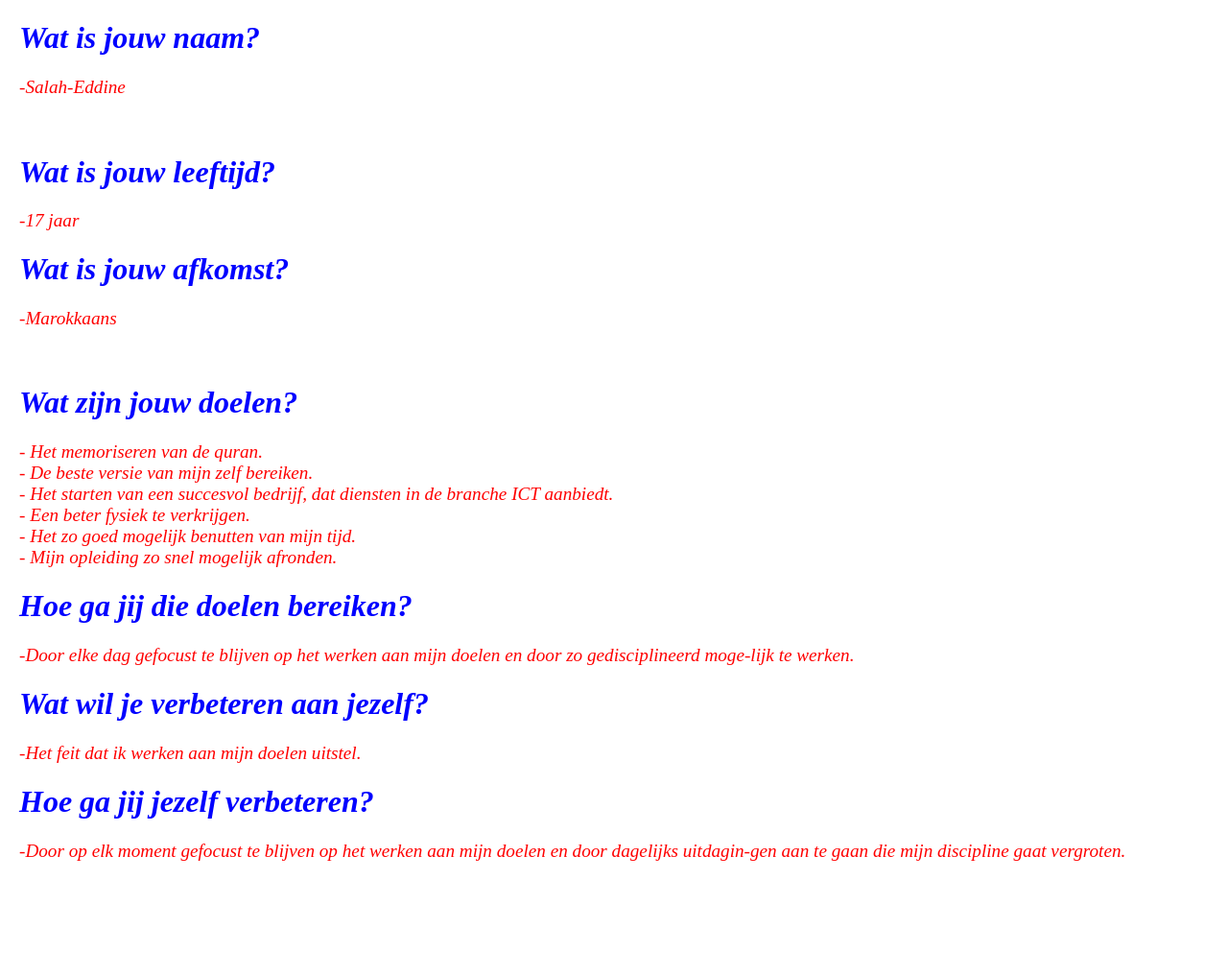
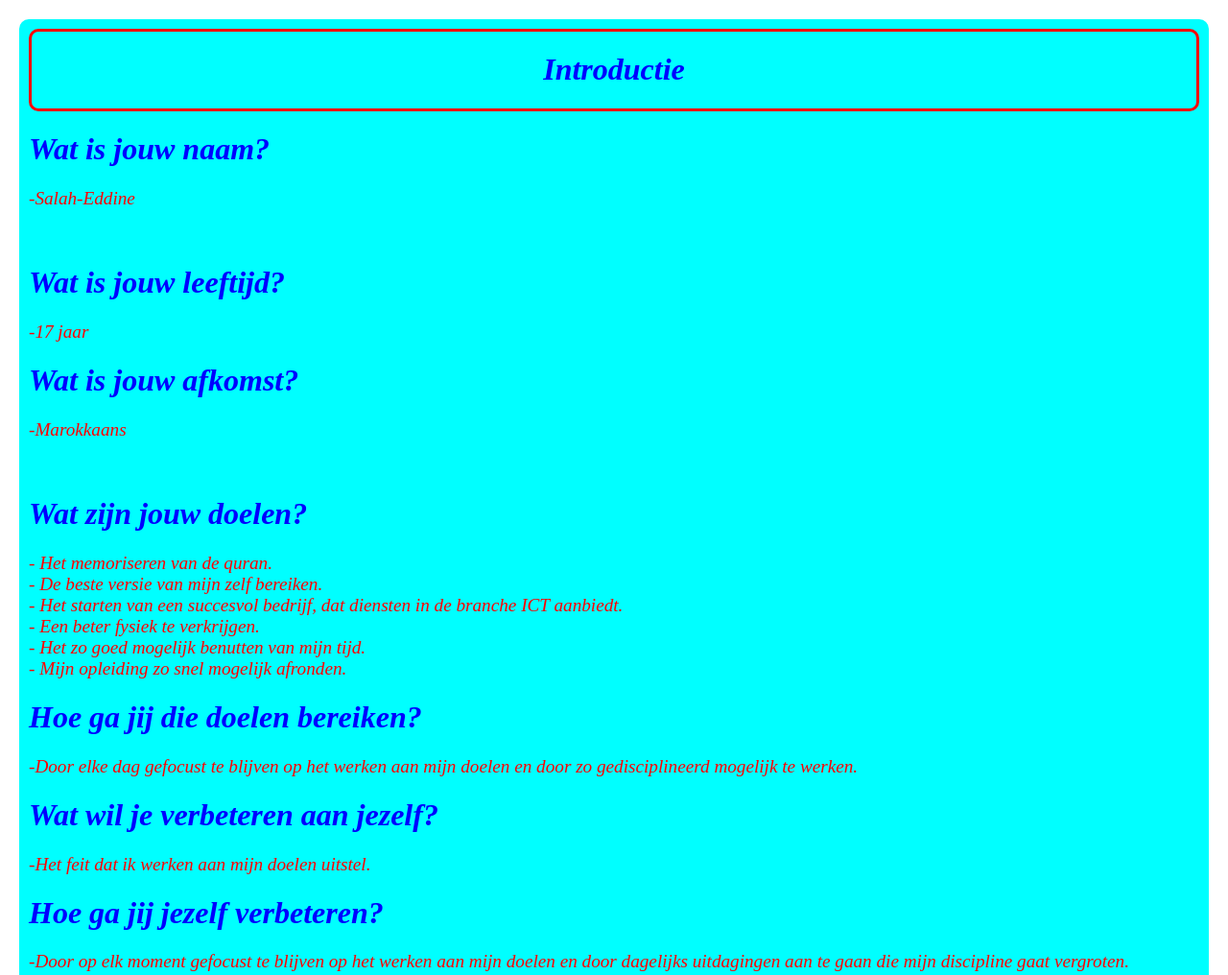
Before and after one commit to YusufBakiAltunay/projectouderavond_partner-voorstellen, a plain HTML site: page index.html in a window 1280 px wide. Shown: the top 1016 px of the page at 96% size. Before the commit the page ends 917 px from the top, so only its background shows below. Drawn offline with Linux system fonts and the light colour scheme.

Commit message:
ouderavond_partner-voorstellen

```diff
--- a/index.html
+++ b/index.html
@@ -8,6 +8,9 @@
 </head>
 <body>
     <div class="container">
+        <div class="intro">
+            <h1>Introductie</h1>
+        </div>
         <h1>Wat is jouw naam?</h1>
         <p>-Salah-Eddine</p>
         <img src="" alt="">
@@ -29,13 +32,13 @@
         </p>
 
         <h1>Hoe ga jij die doelen bereiken?</h1>
-        <p>-Door elke dag gefocust te blijven op het werken aan mijn doelen en door zo gedisciplineerd moge-lijk te werken.</p>
+        <p>-Door elke dag gefocust te blijven op het werken aan mijn doelen en door zo gedisciplineerd mogelijk te werken.</p>
 
         <h1>Wat wil je verbeteren aan jezelf?</h1>
         <p>-Het feit dat ik werken aan mijn doelen uitstel.</p>
 
         <h1>Hoe ga jij jezelf verbeteren?</h1>
-        <p>-Door op elk moment gefocust te blijven op het werken aan mijn doelen en door dagelijks uitdagin-gen aan te gaan die mijn discipline gaat vergroten.</p>
+        <p>-Door op elk moment gefocust te blijven op het werken aan mijn doelen en door dagelijks uitdagingen aan te gaan die mijn discipline gaat vergroten.</p>
 
     </div>
 </body>
--- a/style.css
+++ b/style.css
@@ -4,7 +4,11 @@ body{
 }
 
 .container{
-    margin-left: 20px;
+    margin: 20px;
+    background-color: aqua;
+    border-radius: 10px;
+    padding: 10px;
+
 }
 
 h1{
@@ -17,3 +21,10 @@ p{
     color: red;
     font-size: larger;
 }
+
+.intro{
+    border: 3px red solid;
+    border-radius: 10px;
+    text-align: center;
+
+}
```
Also changed, not shown: 1 other file.
